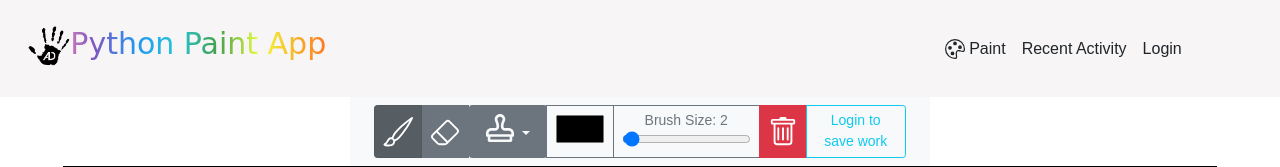
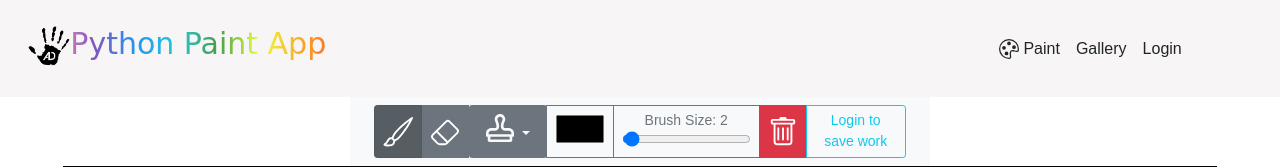
Before and after one commit to GuardianBob/PaintApp, a Django app: page /canvas in a window 1280 px wide. Shown: the top 167 px of the page. Run offline with Django 3.2, Linux system fonts and the light colour scheme; some web fonts are replaced.

Commit message:
Update nav.html

```diff
--- a/pyPaint/templates/nav.html
+++ b/pyPaint/templates/nav.html
@@ -18,7 +18,7 @@
                     </a>
                 </li>
                 <li class="nav-item">
-                    <a class="nav-link text-dark" aria-current="page" href="{% url 'recent_activity' %}">Recent Activity</a>
+                    <a class="nav-link text-dark" aria-current="page" href="{% url 'recent_activity' %}">Gallery</a>
                 </li>
                 {% if user_id != None %}
                     <li class="nav-item dropdown">
```
